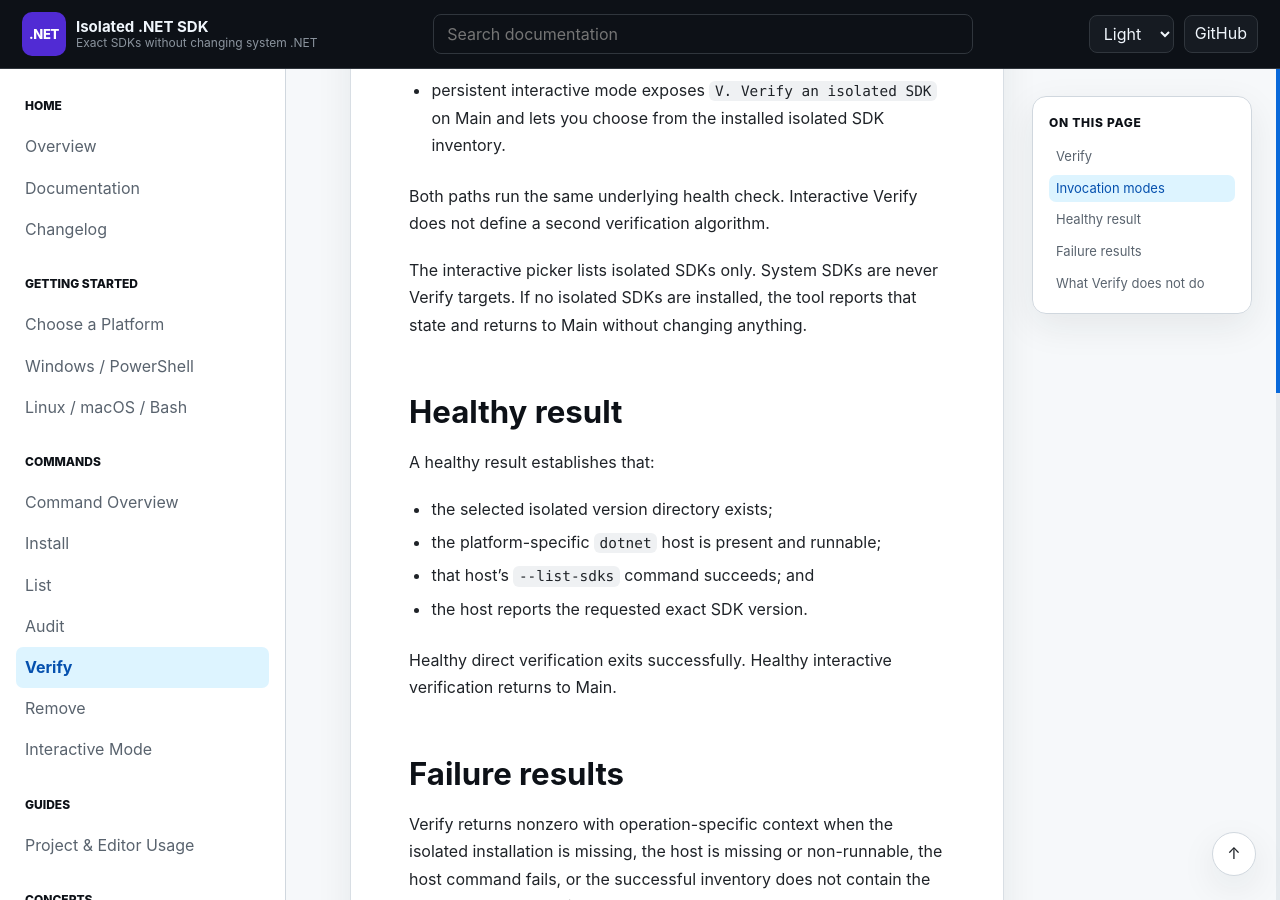
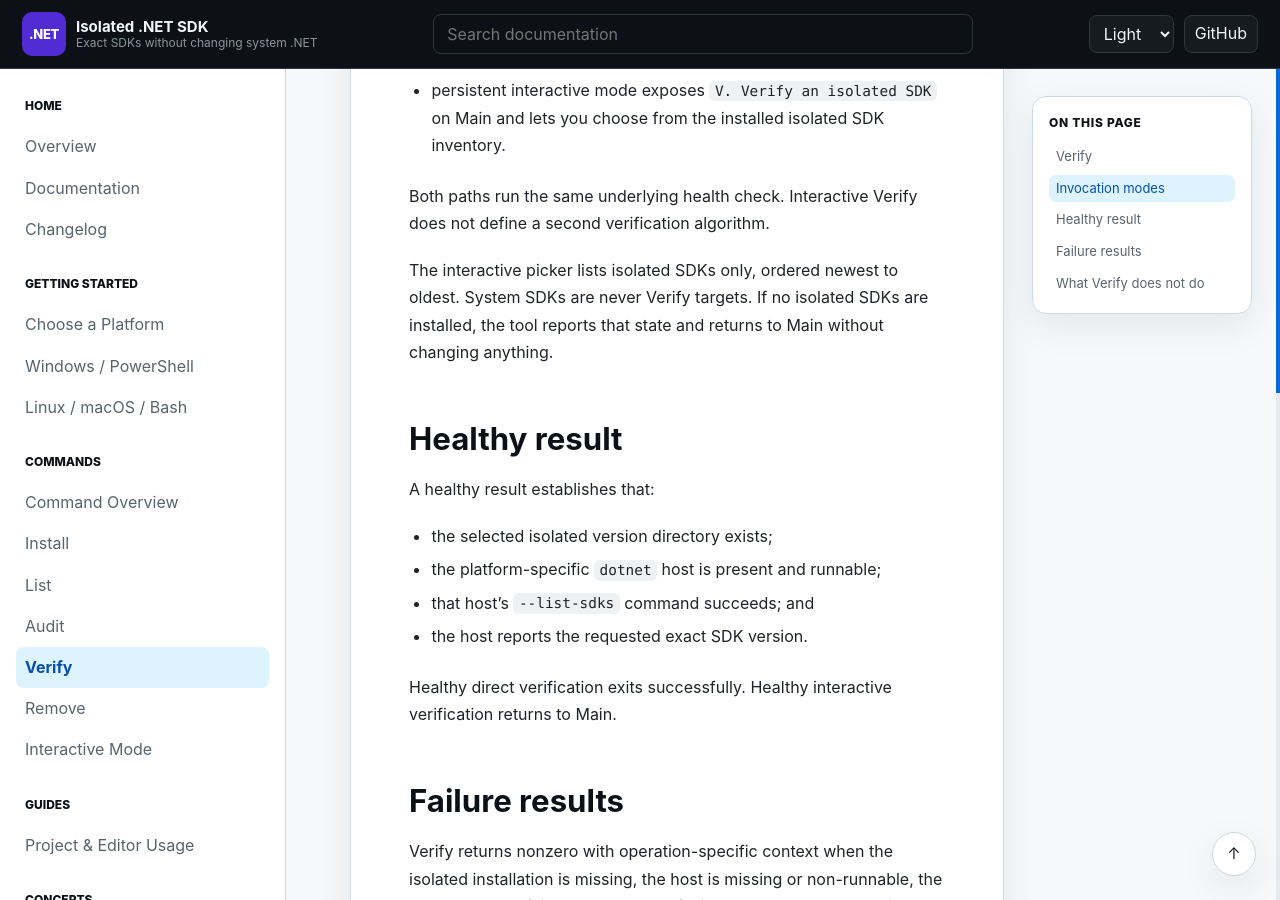
Before and after one commit to infoconex/isolated-dotnet-sdk, a Jekyll site: the page built from docs/commands/verify.md, in a window 1280 px wide and 900 px high, scrolled down 531 px. Built offline with Jekyll 4.4.1, drawn with Linux system fonts in a browser that asks for light colours; our own code applies the rules of GitHub Pages for plain Markdown files.

Commit message:
docs: document newest-first SDK version lists

```diff
--- a/docs/commands/verify.md
+++ b/docs/commands/verify.md
@@ -13,7 +13,7 @@ Verify can be reached in two ways:
 
 Both paths run the same underlying health check. Interactive Verify does not define a second verification algorithm.
 
-The interactive picker lists isolated SDKs only. System SDKs are never Verify targets. If no isolated SDKs are installed, the tool reports that state and returns to Main without changing anything.
+The interactive picker lists isolated SDKs only, ordered newest to oldest. System SDKs are never Verify targets. If no isolated SDKs are installed, the tool reports that state and returns to Main without changing anything.
 
 ## Healthy result
 
```
